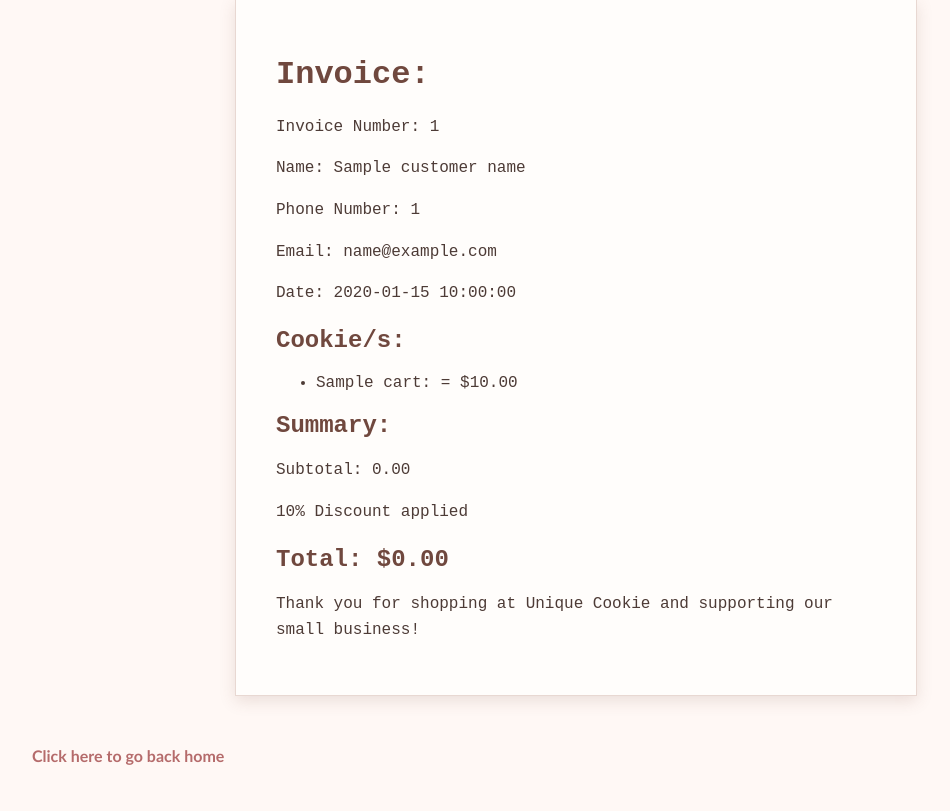
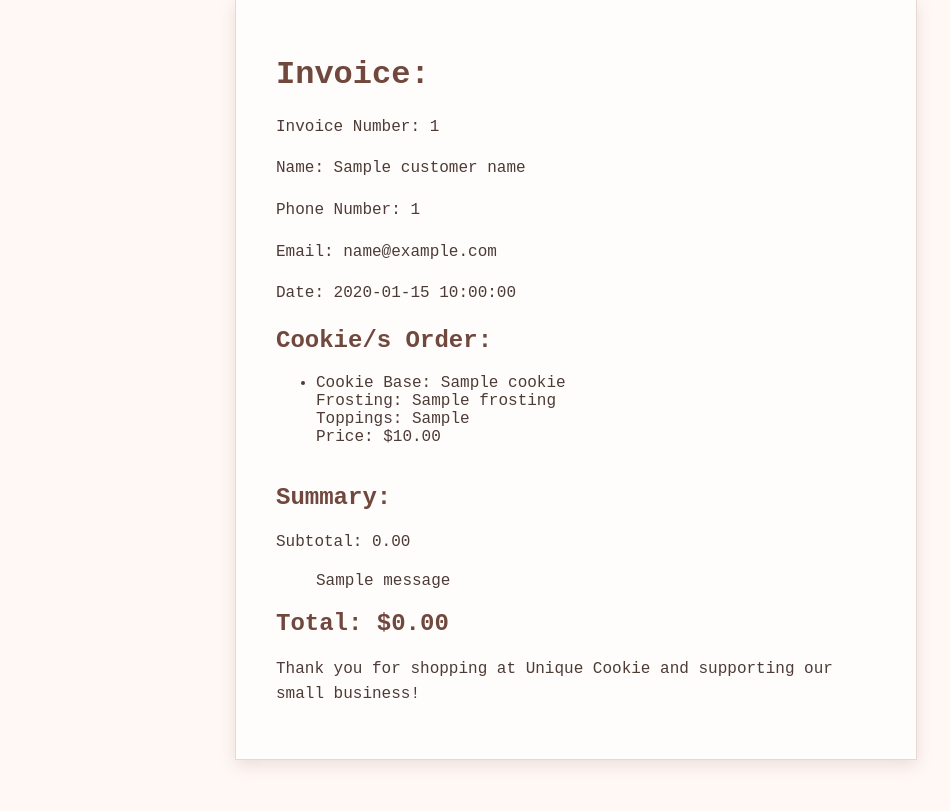
Before and after one commit to st26076/CSC---Small-Business-Internal, a Flask app: template templates/invoice.html in a window 1280 px wide. Shown: the part 391-1202 px from the top of the page, without its empty margins (64-1014 px from the left). Run offline with Flask 3, Linux system fonts and the light colour scheme; the template is opened without the code that fills it: most values are stand-ins (such as "Sample title", 1, 10 or a date in 2020); one stand-in notice (Sample message) is shown.

Commit message:
Needed to remove the paragraph tag holding the phrase '10% Discount applied' with a flash message Jinja code so that the message only displays when the discount has been applied.

```diff
--- a/templates/invoice.html
+++ b/templates/invoice.html
@@ -11,19 +11,35 @@
         <p>Email: {{ customer_email }}</p>
         <p>Date: {{ date }}</p>
 
-        <h2>Cookie/s:</h2>
+        <h2>Cookie/s Order:</h2>
         <ul>
-            {% for details in cart %}
+            {% for cookie_item in cart %}
                 <li>
-                    {{ cart }}:
-                    = ${{ '%.2f' % (details['price']) }}
+                    Cookie Base: {{ cookie_item['cookie'] }}
+                    <br>
+                    Frosting: {{ cookie_item['frosting'] }}
+                    <br>
+                    Toppings: {{ cookie_item['selected_toppings'] | join(', ') }}
+                    <br>
+                    Price: ${{ '%.2f' | format(cookie_item['price']) }}
                 </li>
+            <br>
             {% endfor %}
         </ul>
 
         <h2>Summary:</h2>
         <p>Subtotal: {{ '%.2f' % total_before_discount }}</p>
-        <p>10% Discount applied</p>
+
+        {% with messages = get_flashed_messages() %}
+            {% if messages %}
+                <ul class="flashes">
+                    {% for message in messages %}
+                        {{ message }}
+                    {% endfor %}
+                </ul>
+            {% endif %}
+        {% endwith %}
+
         <h2>Total: ${{ '%.2f' % total_price }}</h2>
         <p>Thank you for shopping at Unique Cookie and supporting our small business!</p>
     </div>
```
